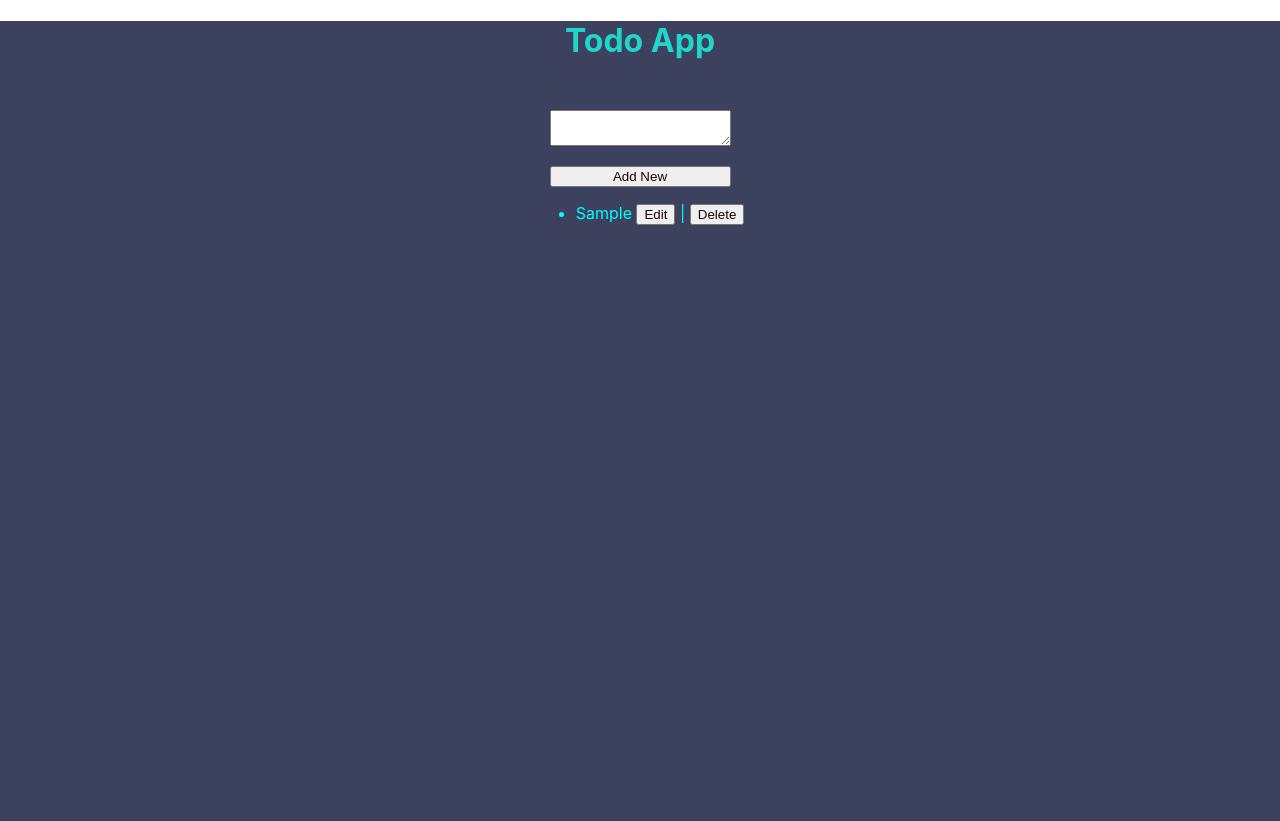
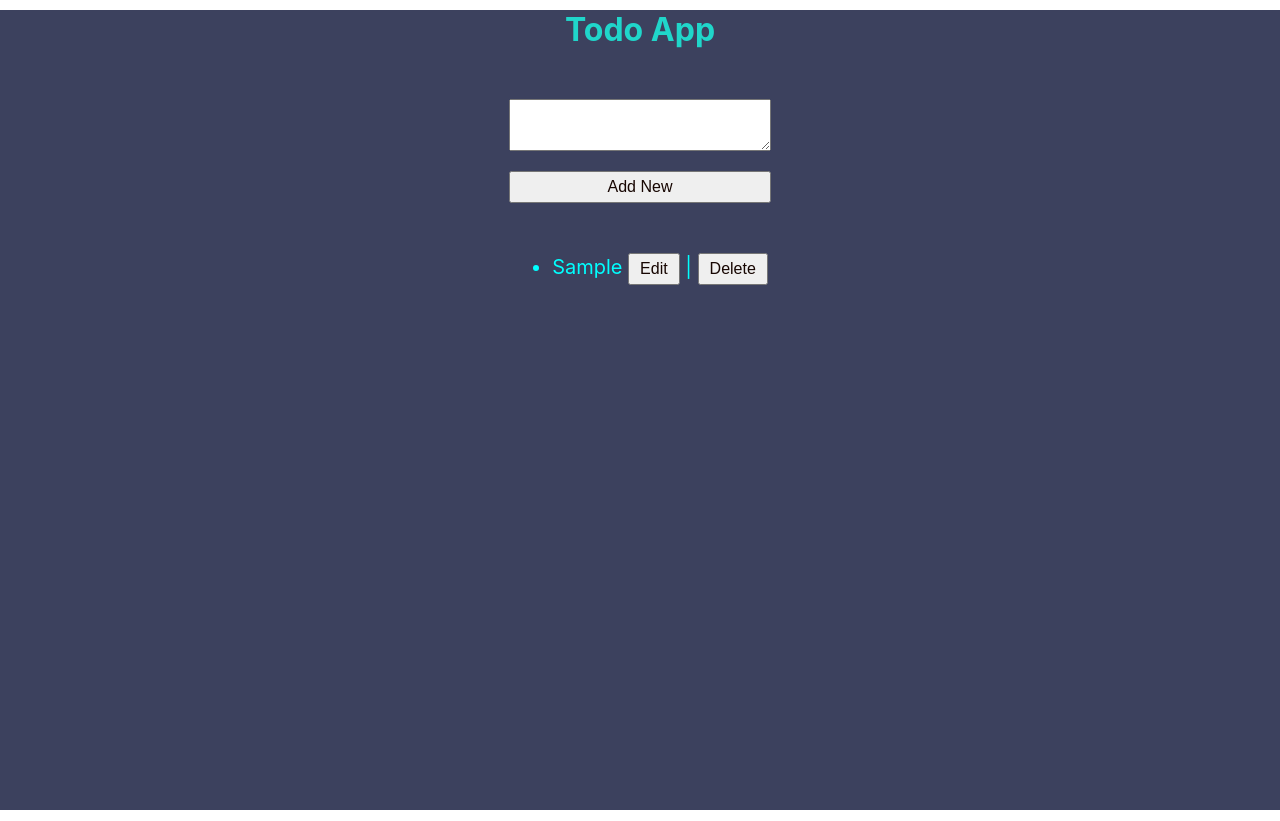
Before and after one commit to Suraj-Rajmane/To-do-List-React, a React (Create React App) app: page / in a window 1280 px wide. Both pictures are taken after typing "Sample" into the empty fields and a click on the button "Add New". Built offline with nearby package versions, Linux system fonts and the light colour scheme.

Commit message:
changed font size of text and added a new css file

```diff
--- a/src/components/TodoAdd.js
+++ b/src/components/TodoAdd.js
@@ -17,7 +17,7 @@ function TodoAdd({addTodo}) {
     }
     return (
         <div className="grid-container">
-            <textarea id="task" onChange={updateTodoValue}></textarea>
+            <textarea id="task" onChange={updateTodoValue} rows="2" cols="20"></textarea>
             <br/>
             <button id="btn" onClick={submitTodo}>Add New</button>
         </div>
--- a/src/components/TodoContainer.js
+++ b/src/components/TodoContainer.js
@@ -1,6 +1,7 @@
 import React, {useState} from 'react';
 import TodoAdd from './TodoAdd';
 import TodoList from './TodoList';
+import '../styles/TodoContainer.css';
 
 function TodoContainer() {
     const [todos, setTodos] = useState([]);
@@ -57,7 +58,7 @@ function TodoContainer() {
 
     return(
         <div>
-            <h1>Todo App</h1>
+            <h1 id="heading">Todo App</h1>
             <TodoAdd addTodo ={addTodo}/>
             <TodoList todos={todos} deleteTodo={deleteTodo} startEditing={startEditing} finishEditing={finishEditing}/>
         </div>
--- a/src/styles/App.css
+++ b/src/styles/App.css
@@ -9,6 +9,8 @@ button{
   text-align: center;
   justify-content: center;
   align-items: center;
+  font-size: 16px;
+  padding: 5px 10px;
 }
 
 #main {
--- a/src/styles/ListItem.css
+++ b/src/styles/ListItem.css
@@ -1,3 +1,4 @@
 .list {
     color: cyan;
+    font-size: 20px;
 }
--- a/src/styles/TodoAdd.css
+++ b/src/styles/TodoAdd.css
@@ -4,3 +4,8 @@
     justify-content: center;
     align-items: center;
 }
+
+#task {
+    font-size: 20px;
+    color: #e6394b;
+}
--- /dev/null
+++ b/src/styles/TodoContainer.css
@@ -0,0 +1,3 @@
+#heading {
+    margin-top: 10px;
+}
--- a/src/styles/TodoList.css
+++ b/src/styles/TodoList.css
@@ -1,4 +1,5 @@
 .container {
+    margin-top: 50px;
     display: grid;
     grid-row-gap: 10px;
     justify-content: center;
```
